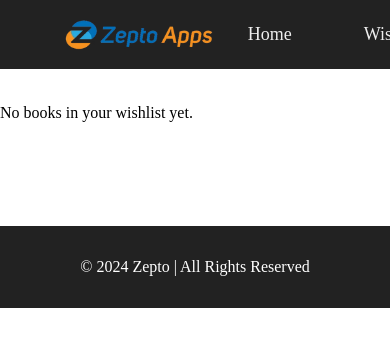
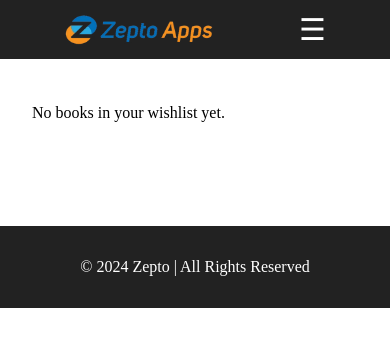
Before and after one commit to risalshahed/zepto-apps-task, a React (Vite) app: page /wishlist in a window 390 px wide. Shown: the top 346 px of the page. Built offline with nearby package versions, Linux system fonts and the light colour scheme; no server answers.

Commit message:
hamburger implemented

```diff
--- a/src/App.css
+++ b/src/App.css
@@ -45,6 +45,12 @@ nav {
 nav img {
   width: 150px;
 }
+nav .hamburger {
+  display: none;
+  font-size: 30px;
+  cursor: pointer;
+  color: #fff;
+}
 nav ul {
   padding: 0 6%;
   display: flex;
@@ -52,7 +58,7 @@ nav ul {
 }
 nav li {
   list-style-type: none;
-  color: #eee;
+  color: #fff;
   font-size: 18px;
   padding: 12px 18px;
   border-radius: 12px;
@@ -67,7 +73,7 @@ nav a {
 /* Main Sections' styles */
 main {
   max-width: 1200px;
-  margin: 96px auto;
+  margin: 96px 32px;
 }
 /* Loading Skeleton's style */
 #parent-skeletons {
@@ -97,25 +103,6 @@ main {
 .loading-skeleton.circle {
   border-radius: 50%;
 }
-/* Pagination's Button's styles */
-#btn-parent-pagination {
-  display: flex;
-  justify-content: space-between;
-  align-items: center;
-}
-#btn-parent-pagination button {
-  background-color: var(--button-bg);
-}
-#btn-parent-pagination button:hover {
-  background-color: darkblue;
-}
-#btn-parent-pagination h4 {
-  color: var(--button-bg);
-}
-#btn-pagination {
-  display: flex;
-  justify-content: center;
-}
 /* Books View */
 @keyframes books-in-view {
   0% {
@@ -142,6 +129,7 @@ main {
 /* Books Grid */
 .all-books {
   display: grid;
+  justify-content: center;
   margin: 32px 0;
   grid-template-columns: repeat(4, 1fr);
   gap: 32px 3%;
@@ -173,6 +161,25 @@ main {
 .book-cover img {
   width: 100%;
   height: 100%;
+}
+/* Pagination's Button's styles */
+#btn-parent-pagination {
+  display: flex;
+  justify-content: space-between;
+  align-items: center;
+}
+#btn-parent-pagination button {
+  background-color: var(--button-bg);
+}
+#btn-parent-pagination button:hover {
+  background-color: darkblue;
+}
+#btn-parent-pagination h4 {
+  color: var(--button-bg);
+}
+#btn-pagination {
+  display: flex;
+  justify-content: center;
 }
 /* Single Book's Styles */
 .each-book {
@@ -295,3 +302,56 @@ footer {
   align-items: center;
   width: 100%;
 }
+
+/* ---------------------- Responsive Styles ---------------------- */
+@media(max-width: 1024px) {
+  .all-books {
+    display: grid;
+    margin: 32px 0;
+    grid-template-columns: repeat(3, 1fr);
+    gap: 32px 3%;
+  }
+}
+
+/* Tablets & Phones */
+@media (max-width: 768px) {
+  /* Navbar */
+  nav ul {
+    position: absolute;
+    top: 60px;
+    left: 0;
+    width: 100%;
+    background-color: var(--primary);
+    flex-direction: column;
+    display: none;
+    padding: 12px 0;
+  }
+  nav ul.open {
+    display: flex;
+    opacity: 0.9;
+  }
+  nav .hamburger {
+    display: block;
+  }
+  nav li {
+    width: 100%;
+    text-align: center;
+  }
+  /* Book Grids */
+  .all-books {
+    display: grid;
+    margin: 32px 0;
+    grid-template-columns: repeat(2, 1fr);
+    gap: 32px 3%;
+  }
+}
+
+@media (max-width: 576px) {
+  /* Book Grids */
+  .all-books {
+    display: grid;
+    margin: 32px 0;
+    grid-template-columns: repeat(1, 1fr);
+    gap: 32px 3%;
+  }
+}
--- a/src/components/Navbar.jsx
+++ b/src/components/Navbar.jsx
@@ -1,11 +1,21 @@
 import { Link } from "react-router-dom";
 import logo from '../assets/logo.avif'
+import { useState } from "react";
 
 const Navbar = () => {
+  const [isMenuOpen, setIsMenuOpen] = useState(false);
+
+  const toggleMenu = () => {
+    setIsMenuOpen(prev => !prev);
+  };
+
   return (
     <nav>
       <img src={logo} alt='Logo' />
-      <ul>
+      <div className="hamburger" onClick={toggleMenu}>
+        ☰
+      </div>
+      <ul className={`${isMenuOpen && 'open'}`}>
         <Link to='/'>
           <li>
             Home
```
Also changed, not shown: src/components/BookDetails.jsx (line endings or trailing spaces).
